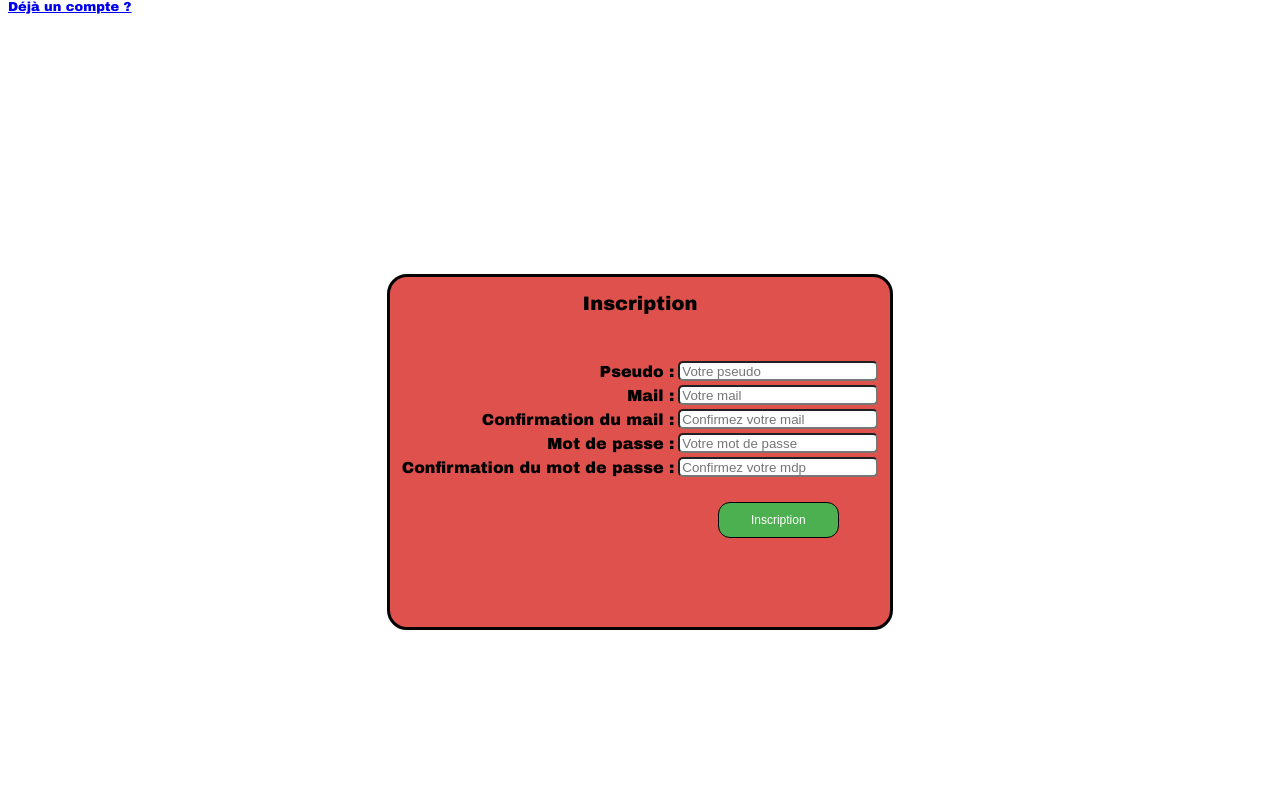
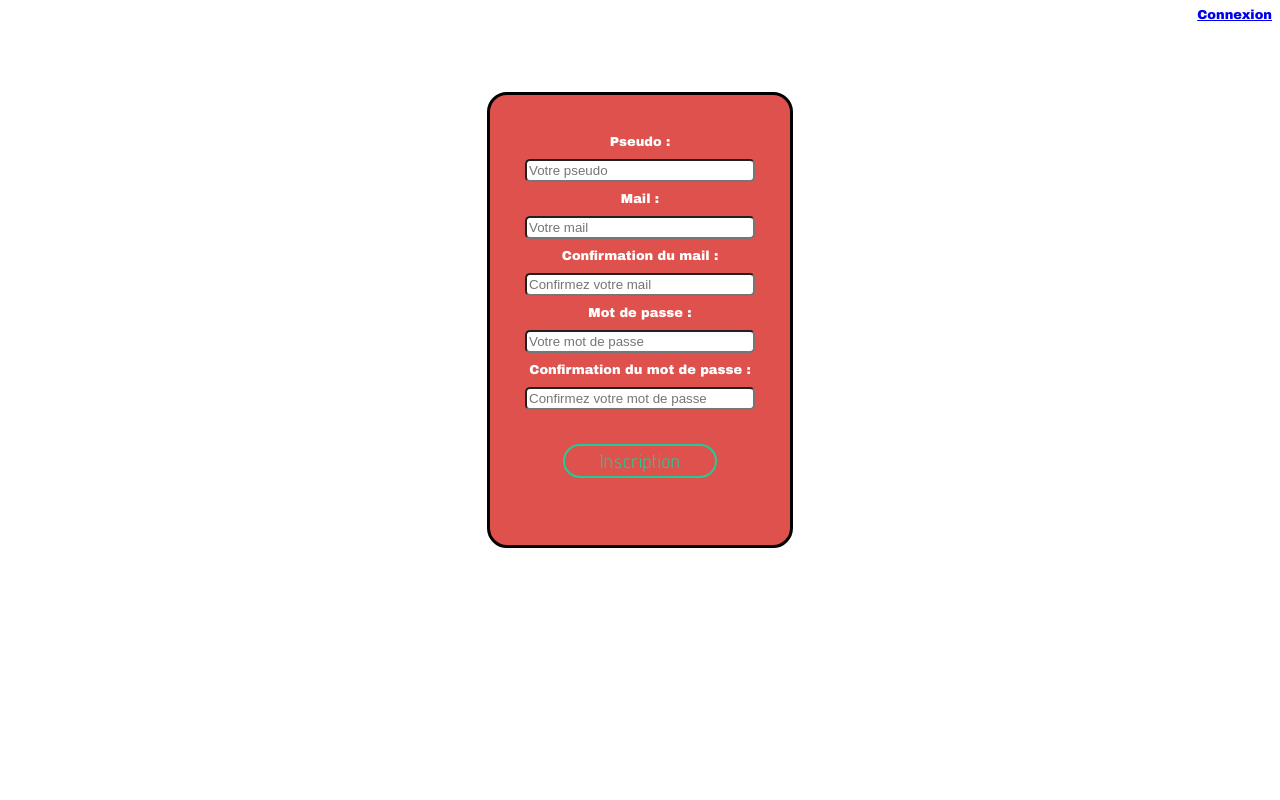
Before and after one commit to ErenO/Camagru, a PHP site: page /Camagru/ in a window 1280 px wide. Run offline with PHP 8.4, Linux system fonts and the light colour scheme.

Commit message:
ajout de tout la journee de travail, css inscription, essaie rater de mise en avant de la photo sur la gallerie

```diff
--- a/CSS/style.css
+++ b/CSS/style.css
@@ -1,57 +1,114 @@
 #inscription_div
 {
+	position: absolute;
+	top: 40%;
+	left: 50%;
+	transform: translate(-50%, -50%);
 	border-radius:20px;
-	display:block;
+	/*display:block;
 	margin-left:auto;
-	margin-right:auto;
+	margin-right:auto;*/
 	/*box-shadow: 8px 8px 0px #101010;*/
 	/*align: center;*/
-	margin-top:20em;
-	width: 500px;
-	height: 350px;
+	/*margin-top:20em;*/
+	color:white;
+	width: 300px;
+	height: 450px;
 	background-color: #DF514C;
 	border : 3px solid black;
 	/*line-height: 5em;*/
 }
 
-.redirection_connection
+#link_connect
 {
+	display: block;
+	color: #DF514C;
+	/*position: absolute;*/
+	/*margin-top: 20px;*/
+	/*margin-left: 20px;*/
 	float:right;
-	display:block;
-	margin-top: 10px;
 }
-/*
-#inscription_text
-{
-	padding-top:20px;
-}*/
 
-/*#submit*/
-/*{*/
-
-/*}*/
 
 .input_inscription
 {
 	border-radius: 5px;
-	width : 200px;
-	height: 20px;
+	width : 230px;
+	height: 23px;
+}
+
+label, input
+{
+	margin-top: 10px;
+	display: block;
+}
+
+#top
+{
+	margin-top: 40px;
+}
+
+#submit
+{
+	margin-top: 20px;
 }
 
 input[type=submit]
 {
-	background-color: #4CAF50;
-	border: none;
-	color: white;
-	padding: 10px 32px;
+	display: block;
+	-webkit-box-sizing: content-box;
+	-moz-box-sizing: content-box;
+	box-sizing: content-box;
+	float: none;
+	z-index: auto;
+	width: 150px;
+	height: 30px;
+	position: static;
+	cursor: pointer;
+	opacity: 1;
+	margin: 0 auto;
+	padding: 0;
+	overflow: visible;
+	border: 2px solid rgb(30,205,151);
+	-webkit-border-radius: 40px;
+	border-radius: 40px;
+	font: normal 19px/28px "Advent Pro", Helvetica, sans-serif;
+	color: rgb(30, 205, 151);
 	text-align: center;
-	text-decoration: none;
-	display: inline-block;
-	font-size: 12px;
-	margin: 4px 2px;
-	cursor: pointer;
-	border-radius: 12px;
-	border : 1px solid black;
+	-o-text-overflow: clip;
+	text-overflow: clip;
+	letter-spacing: 1px;
+	background: rgba(0,0,0,0);
+	-webkit-box-shadow: none;
+	box-shadow: none;
+	text-shadow: none;
+	-webkit-transition: background-color 0.3s cubic-bezier(0, 0, 0, 0), color 0.3s cubic-bezier(0, 0, 0, 0), width 0.3s cubic-bezier(0, 0, 0, 0), border-width 0.3s cubic-bezier(0, 0, 0, 0), border-color 0.3s cubic-bezier(0, 0, 0, 0);
+	-moz-transition: background-color 0.3s cubic-bezier(0, 0, 0, 0), color 0.3s cubic-bezier(0, 0, 0, 0), width 0.3s cubic-bezier(0, 0, 0, 0), border-width 0.3s cubic-bezier(0, 0, 0, 0), border-color 0.3s cubic-bezier(0, 0, 0, 0);
+	-o-transition: background-color 0.3s cubic-bezier(0, 0, 0, 0), color 0.3s cubic-bezier(0, 0, 0, 0), width 0.3s cubic-bezier(0, 0, 0, 0), border-width 0.3s cubic-bezier(0, 0, 0, 0), border-color 0.3s cubic-bezier(0, 0, 0, 0);
+	transition: background-color 0.3s cubic-bezier(0, 0, 0, 0), color 0.3s cubic-bezier(0, 0, 0, 0), width 0.3s cubic-bezier(0, 0, 0, 0), border-width 0.3s cubic-bezier(0, 0, 0, 0), border-color 0.3s cubic-bezier(0, 0, 0, 0);
+	-webkit-transform: none;
+	transform: none;
+	-webkit-transform-origin: 50% 50% 0;
+	transform-origin: 50% 50% 0;
+}
+
+#message_inscription
+{
+	position: absolute;
+	top: 60%;
+	left: 50%;
+	transform: translate(-50%, -50%);
+	border-radius:20px;
+	width:400px;
+	margin-top: 30px;
+	height: 100px;
+	/*background: red;*/
+}
+
+#text_info
+{
+	margin:auto;
+	margin-top: 30px;
 }
 
 body
@@ -63,7 +120,7 @@ body
 	font-size: small;
 	/*background-color: #FFFFFF;*/
 	color: #000000;
-	margin-top: 0px;
+	/*margin-top: 0px;*/
 }
 
 /*body
--- a/comment.php
+++ b/comment.php
@@ -3,6 +3,8 @@
 	include ("setup.php");
 	include ("mail.php");
 
+	if (isset($_POST['comment']))
+	{
 		$comment = htmlspecialchars($_POST['comment']);
 		$post_id = intval($_POST['numero']);
 		$insert_comment = $pdo->prepare("INSERT INTO comment(comment, post_id, membre_id) VALUES(?, ?, ?)");
@@ -11,5 +13,6 @@
 		$userMail->execute(array($_SESSION['id']));
 		$mail = $userMail->fetch();
 		send_comment("eren.ozdek@gmail.com", $_SESSION['pseudo']);
+	}
 	header('Location: gallery.php');
 ?>
--- a/home.php
+++ b/home.php
@@ -12,6 +12,5 @@
 		<title>Home</title>
 	</head>
 	<body>
-
 	</body>
 </html>
--- a/index.php
+++ b/index.php
@@ -1,75 +1,46 @@
 <?php
 	session_start();
 ?>
-
 <html>
 	<head>
 		<meta charset="utf-8" />
 		<link rel="stylesheet" href="CSS/style.css" />
+		<link async href="http://fonts.googleapis.com/css?family=Advent%20Pro" data-generated="http://enjoycss.com" rel="stylesheet" type="text/css"/>
 		<title>Le projet Camagru</title>
 	</head>
 	<body>
-	<a href="connexion.php">Déjà un compte ?</a>
+		<div id="link_connect">
+			<a href="connexion.php">Connexion</a>
+		</div>
 		<div id="inscription_div" align="center">
-			<h2 id="inscription_text">Inscription</h2>
-			<br /><br />
+			<!-- <h2 id="inscription_text">Inscription</h2>
+			<br /> -->
 			<form method="POST" action="create.php">
-				<table>
-					<tr>
-						<td align="right">
-							<label for="pseudo">Pseudo :</label>
-						</td>
-						<td>
+			<label id="top" for="pseudo">Pseudo :</label>
 			<input type="text" placeholder="Votre pseudo" id="pseudo" name="pseudo" value="<?php if (isset($pseudo)) { echo $pseudo; } ?>" class="input_inscription"/>
-						</td>
-					</tr>
-					<tr>
-						<td align="right">
 			<label for="mail">Mail :</label>
-						</td>
-						<td>
 			<input type="email" placeholder="Votre mail" id="mail" name="mail" value="<?php if (isset($mail)) { echo $mail; } ?>" class="input_inscription" />
-						</td>
-					</tr>
-					<tr>
-						<td align="right">
 			<label for="mail2">Confirmation du mail :</label>
-						</td>
-						<td>
 			<input type="email" placeholder="Confirmez votre mail" id="mail2" name="mail2" value="<?php if (isset($mail2)) { echo $mail2; } ?>" class="input_inscription" />
-						</td>
-					</tr>
-					<tr>
-						<td align="right">
 			<label for="mdp">Mot de passe :</label>
-						</td>
-						<td>
 			<input type="password" placeholder="Votre mot de passe" id="mdp" name="mdp" class="input_inscription" />
-						</td>
-					</tr>
-					<tr>
-						<td align="right">
 			<label for="mdp2">Confirmation du mot de passe :</label>
-						</td>
-						<td>
-							<input type="password" placeholder="Confirmez votre mdp" id="mdp2" name="mdp2" class="input_inscription"/>
-						</td>
-					</tr>
-					<tr>
-						<td></td>
-						<td align="center">
+			<input type="password" placeholder="Confirmez votre mot de passe" id="mdp2" name="mdp2" class="input_inscription"/>
 			<br />
-							<input type="submit" name="forminscription" value="Inscription" id="submit" />
-						</td>
-					</tr>
-				</table>
+			<input type="submit" name="forminscription" value="Inscription" id="submit"/>
 			</form>
+		</div>
+		<div id="message_inscription">
+			<center>
+				<p id="text_info">
 					<?php
 					if (isset($_SESSION['erreur'])) {
-				echo '<font color="white">'.$_SESSION['erreur']."</font>";
+						echo '<font color="red">'.$_SESSION['erreur']."</font>";
 						$_SESSION['erreur'] = '';
 					}
 					?>
+				</p>
+			</center>
 		</div>
 	</body>
 </html>
--- a/like.php
+++ b/like.php
@@ -1,7 +1,7 @@
 <?php
+	session_start();
 	include ("setup.php");
 
-	session_start();
 	if (!$_SESSION['loggued_on_user'])
 	{
 		$_SESSION['message'] = "Connecte-toi !";
```
Also changed, not shown: CSS/gallery.css (+51 -8 lines), create.php (+10 -17 lines), gallery.js (+50 -7 lines), gallery.php (+21 -6 lines), mail.php (+4 -13 lines), ._OpenSans-Regular.ttf (deleted), ._alex.ttf (deleted), ._basket.png (deleted), ._button.css (deleted), ._coeur.png (deleted), ._delete.js (deleted), ._hello.js (deleted), 2 other files. Lines whose indentation alone changed are shown as unchanged.
